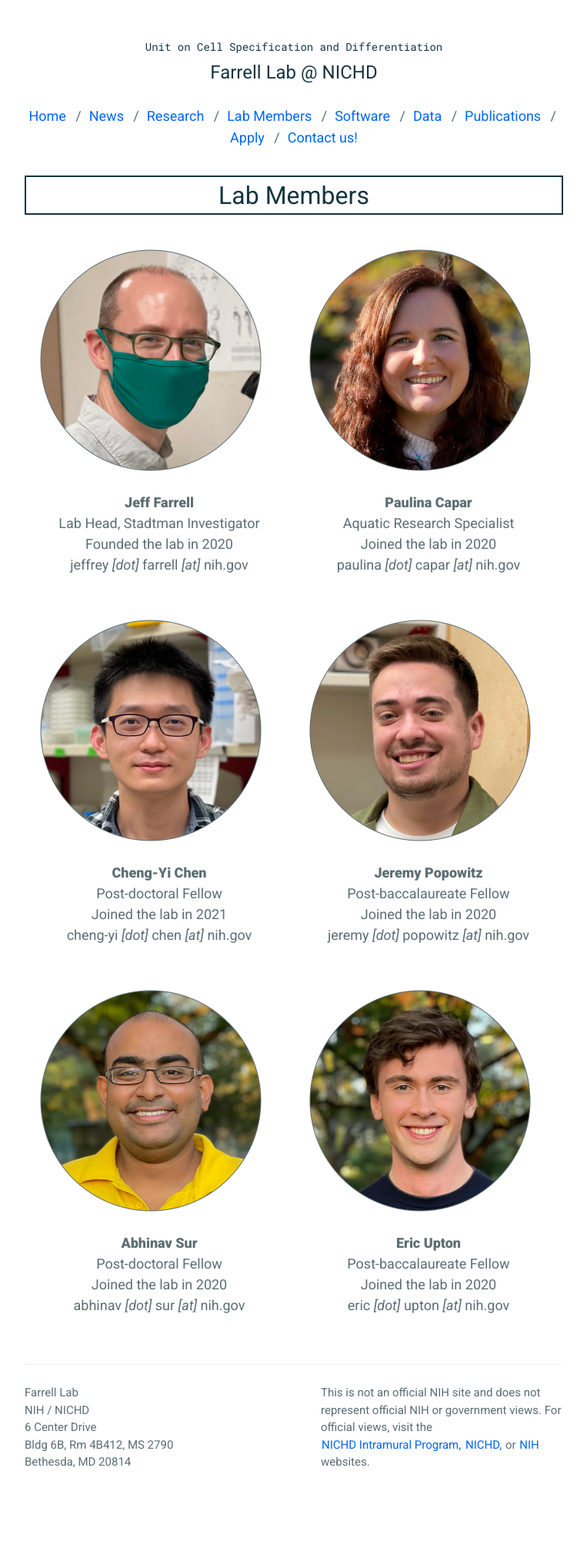
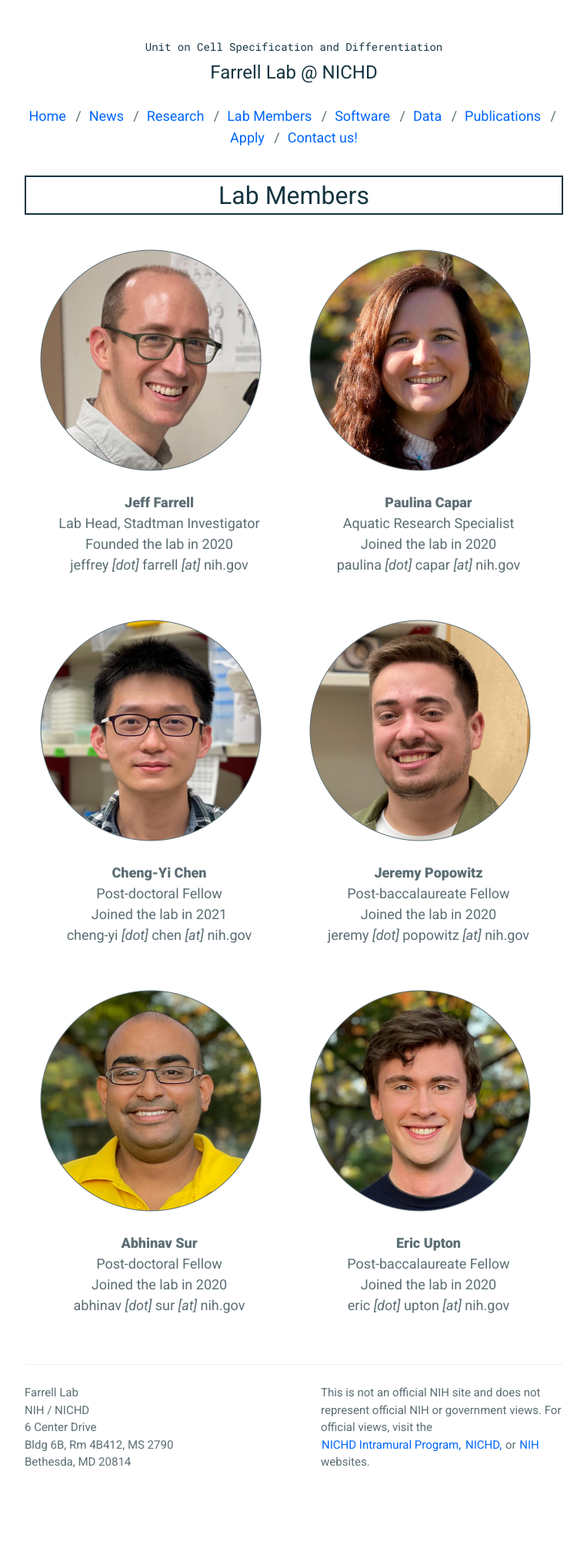
Before and after one commit to farrelllab/farrelllab.github.io, a Jekyll site: the page built from _pages/lab-members.md, in a window 1280 px wide. Shown: the whole page at 77% size, without its empty margins (258-1021 px from the left). Built offline with Jekyll 4.4.1, drawn with Linux system fonts in a browser that asks for light colours.

Commit message:
Demasked

```diff
--- a/_pages/lab-members.md
+++ b/_pages/lab-members.md
@@ -6,7 +6,7 @@ permalink: /lab-members/
 ---
 
 <figure class="figtwocolleft">
-  <img src="../assets/people/Farrell-Jeff-2020-Mask.png" alt="Portrait of Jeff Farrell" width="288" height="288" />
+  <img src="../assets/people/Farrell-Jeff-2020-NoMask.png" alt="Portrait of Jeff Farrell" width="288" height="288" />
   <div style="text-align : center">
   <br />
   <b>Jeff Farrell</b> <br />
```
